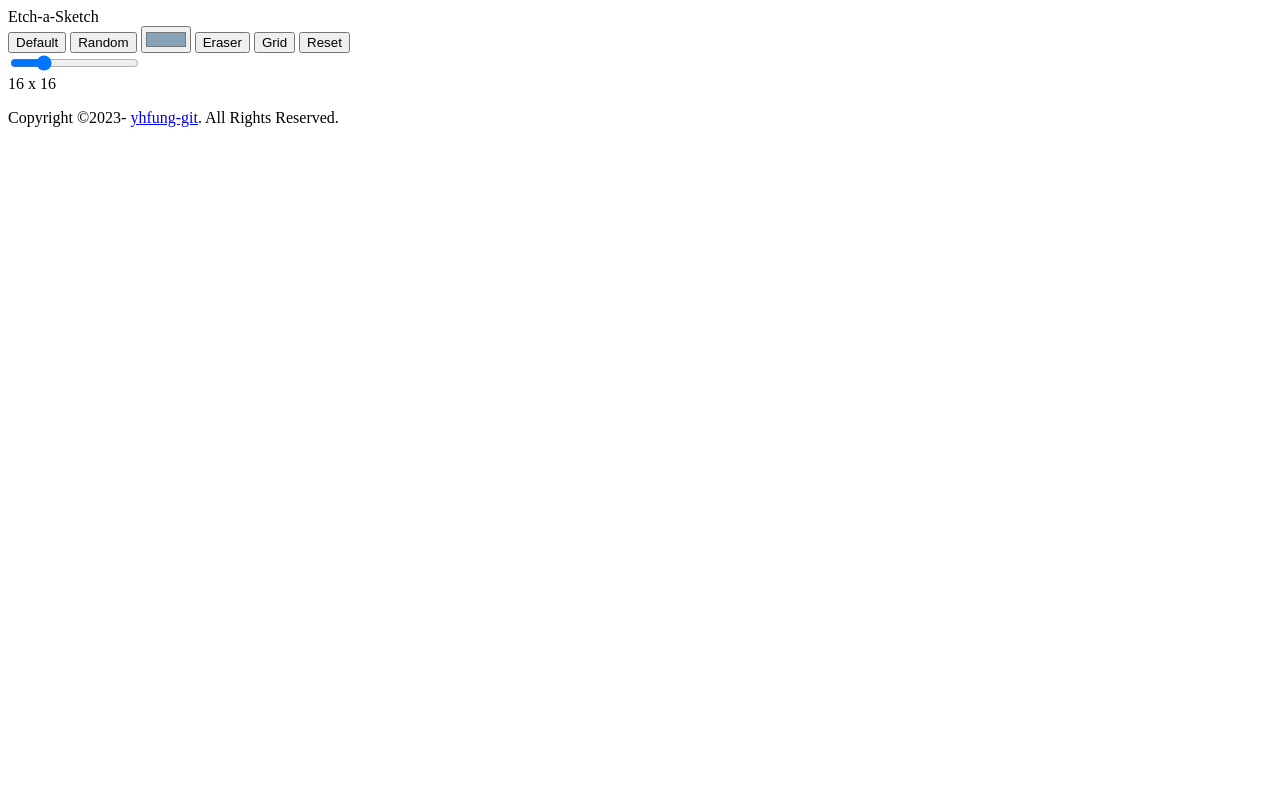
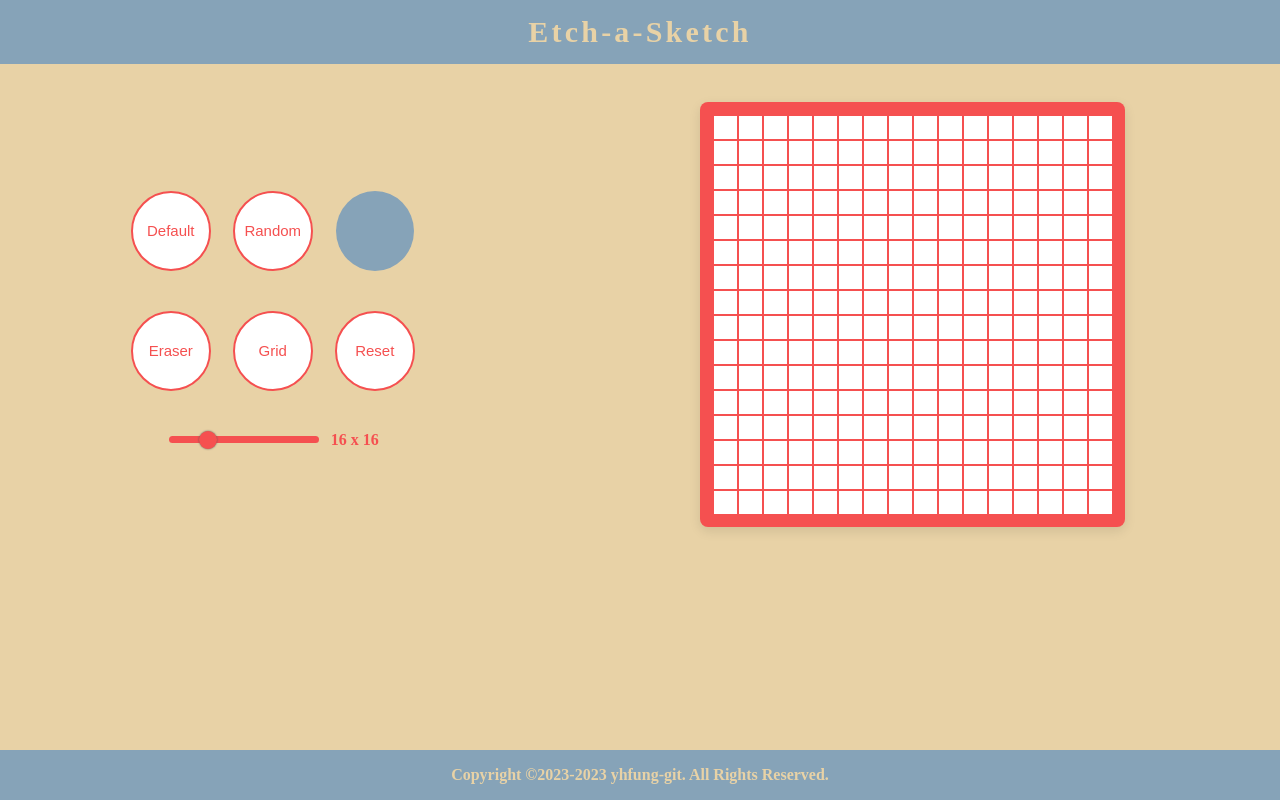
Before and after one commit to yhfung-git/etch-a-sketch, a plain HTML site: page index.html in a window 1280 px wide. Drawn offline with nearby package versions, Linux system fonts and the light colour scheme; the site is published under a folder, as on GitHub Pages, so addresses that start at the root find nothing; some icons are missing.

Commit message:
edited link to js and css

```diff
--- a/index.html
+++ b/index.html
@@ -12,7 +12,7 @@
     <!-- jQuery -->
     <script src="https://ajax.googleapis.com/ajax/libs/jquery/3.6.3/jquery.min.js"></script>
     <!-- CSS -->
-    <link rel="stylesheet" href="/CSS/style.css">
+    <link rel="stylesheet" href="./CSS/style.css">
   </head>
   <body>
     <!-- Navbar -->
@@ -48,6 +48,6 @@
       <p>Copyright ©2023-<span id="current-year"></span> <a href="https://github.com/yhfung-git" target="_blank">yhfung-git<i class="fa-brands fa-github"></i></a>. All Rights Reserved.</p>
     </footer>
     <!-- JavaScript -->
-    <script src="/main.js"></script>
+    <script src="main.js"></script>
   </body>
 </html>
```
